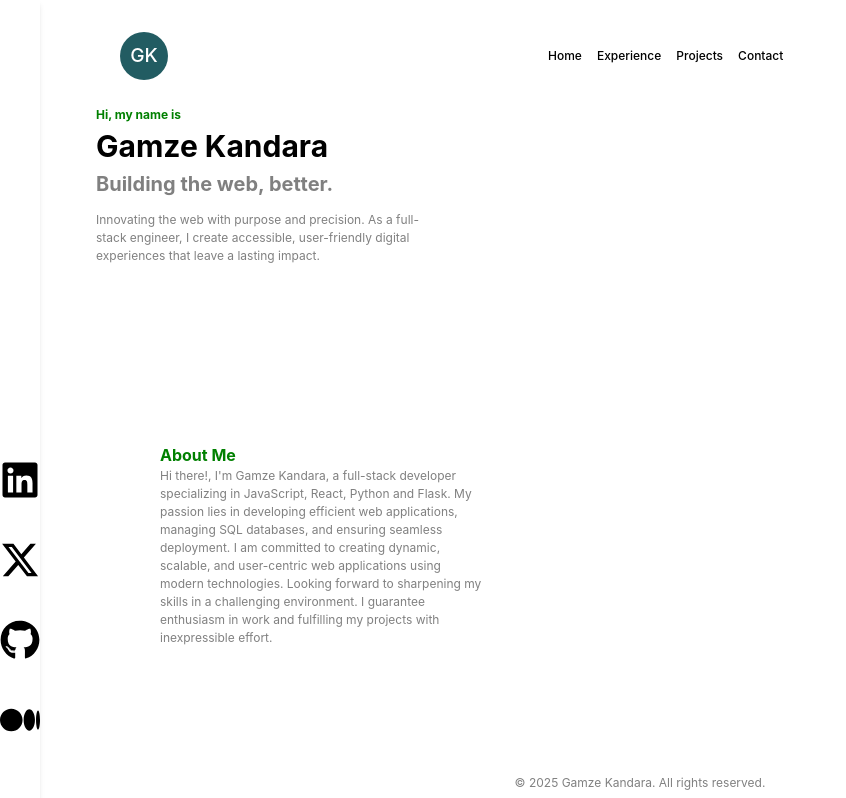
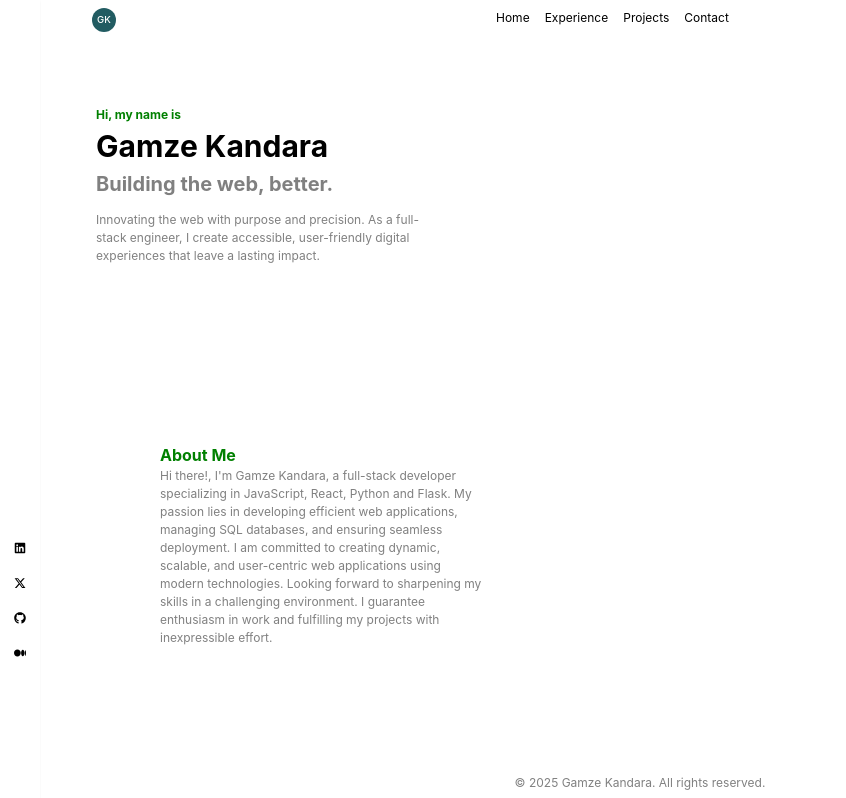
Before and after one commit to Gamze1314/Nextjs---portfolio, a Next.js app: page / in a window 1280 px wide. Shown: the top 798 px of the page, without its empty margins (0-846 px from the left). Built offline with nearby package versions, Linux system fonts and the light colour scheme.

Commit message:
Update sidebar box sizes

```diff
--- a/app/components/footer.js
+++ b/app/components/footer.js
@@ -19,7 +19,7 @@ const Footer = () => {
         align="center"
         wrap="wrap"
         w="100%"
-        h="100%" // Ensures full height for centering vertically
+        h="50%" // Ensures full height for centering vertically
       >
         <Text color="gray" fontSize="xs">
           &copy; {new Date().getFullYear()} Gamze Kandara. All rights reserved.
--- a/app/components/navbar.js
+++ b/app/components/navbar.js
@@ -13,16 +13,16 @@ export default function Navbar() {
       bg="white"
       color="black"
       fontSize="xs"
-      py={2}
-      px={8}
+      py={1}
+      px={1}
       mb={6}
-      mt={6}
+      mt={0}
       zIndex="1000"
     >
       <Flex align="center" wrap="wrap">
-        <HStack className="pl-22 mr-95 font-semibold text-green-700 text-lg">
+        <HStack className="pl-22 mr-95 mt-1 text-gray-700 text-xs">
           {/* name prop displays initials */}
-          <Avatar name="Gamze Kandara" colorpalette="gray" variant="subtle">
+          <Avatar name="Gamze Kandara" colorpalette="gray" variant="subtle" size="xs">
           </Avatar>
         </HStack>
         <Flex
@@ -37,7 +37,6 @@ export default function Navbar() {
               color="black"
               _hover={{ color: "green" }}
               fontSize="xs"
-              fontWeight="medium"
             >
               Home
             </Text>
@@ -47,7 +46,6 @@ export default function Navbar() {
               color="black"
               _hover={{ color: "green" }}
               fontSize="xs"
-              fontWeight="medium"
             >
               Experience
             </Text>
@@ -57,7 +55,6 @@ export default function Navbar() {
               color="black"
               _hover={{ color: "green" }}
               fontSize="xs"
-              fontWeight="medium"
             >
               Projects
             </Text>
@@ -67,7 +64,6 @@ export default function Navbar() {
               color="black"
               _hover={{ color: "green" }}
               fontSize="xs"
-              fontWeight="medium"
             >
               Contact
             </Text>
--- a/app/components/sidebar.js
+++ b/app/components/sidebar.js
@@ -10,7 +10,7 @@ export default function SideBar() {
       left="0"
       top="0"
       bottom="0"
-      boxSize={10}
+      boxSize={2}
       height="150vh"
       width="40px"
       bg="white"
@@ -19,35 +19,35 @@ export default function SideBar() {
       display="flex"
       justifyContent="center"
       alignItems="center"
-      boxShadow="md"
+      boxShadow="sm"
       zIndex="1000"
     >
-      <VStack spacing={10}>
+      <VStack spacing={5}>
         <Link href="https://www.linkedin.com/in/gamzekandara/" isExternal>
           <Icon
             as={FaLinkedin}
-            boxSize={10}
+            boxSize={3}
             _hover={{ textDecoration: "none", color: "blue" }}
           />
         </Link>
         <Link href="https://x.com/GamzeKandara" isExternal>
           <Icon
             as={FaXTwitter}
-            boxSize={10}
+            boxSize={3}
             _hover={{ textDecoration: "none", color: "gray" }}
           />
         </Link>
         <Link href="https://github.com/Gamze1314" isExternal>
           <Icon
             as={FaGithub}
-            boxSize={10}
+            boxSize={3}
             _hover={{ textDecoration: "none", color: "gray" }}
           />
         </Link>
         <Link href="https://medium.com/me/stories/public" isExternal>
           <Icon
             as={FaMedium}
-            boxSize={10}
+            boxSize={3}
             _hover={{ textDecoration: "none", color: "gray" }}
           />
         </Link>
```
